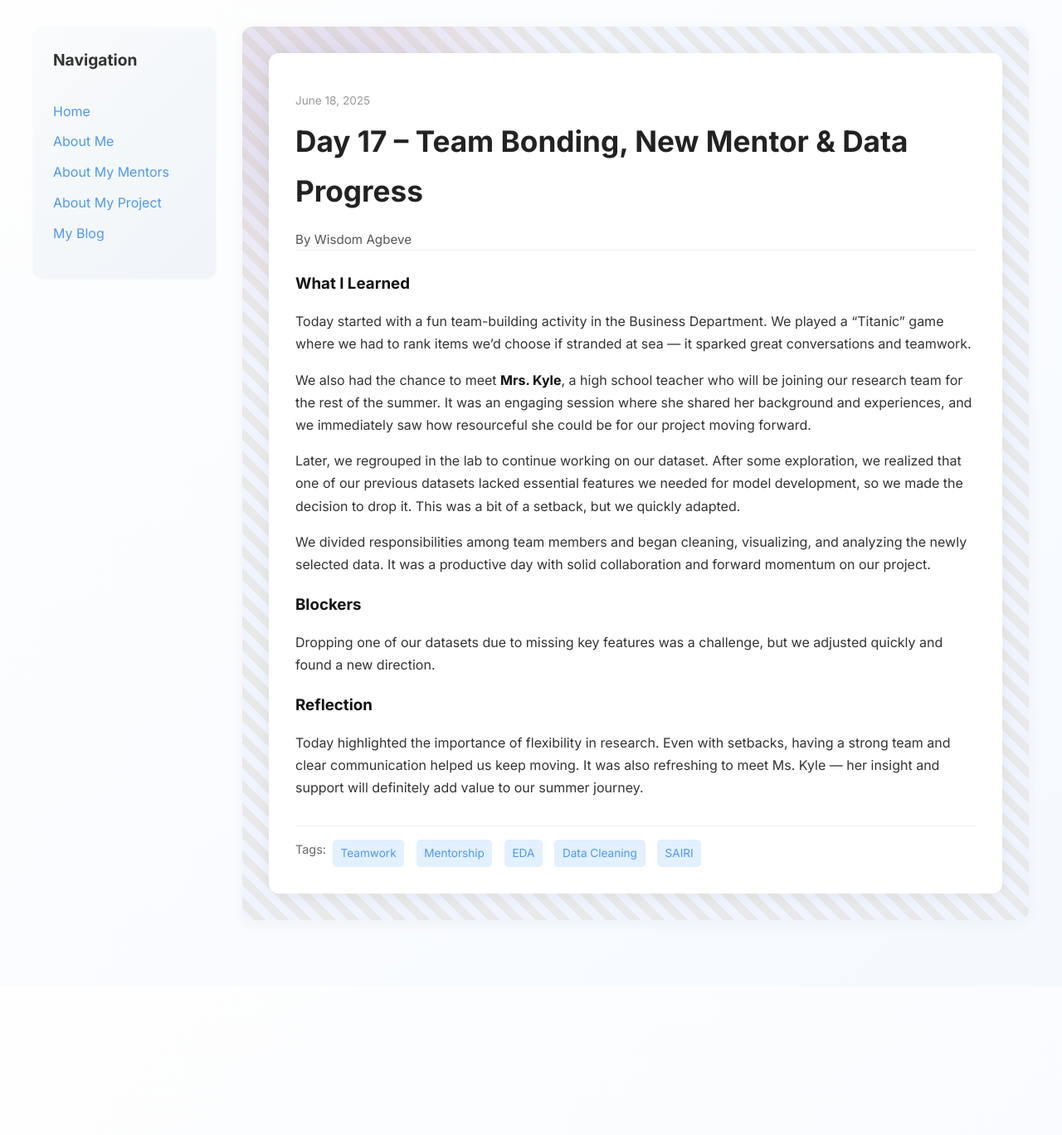
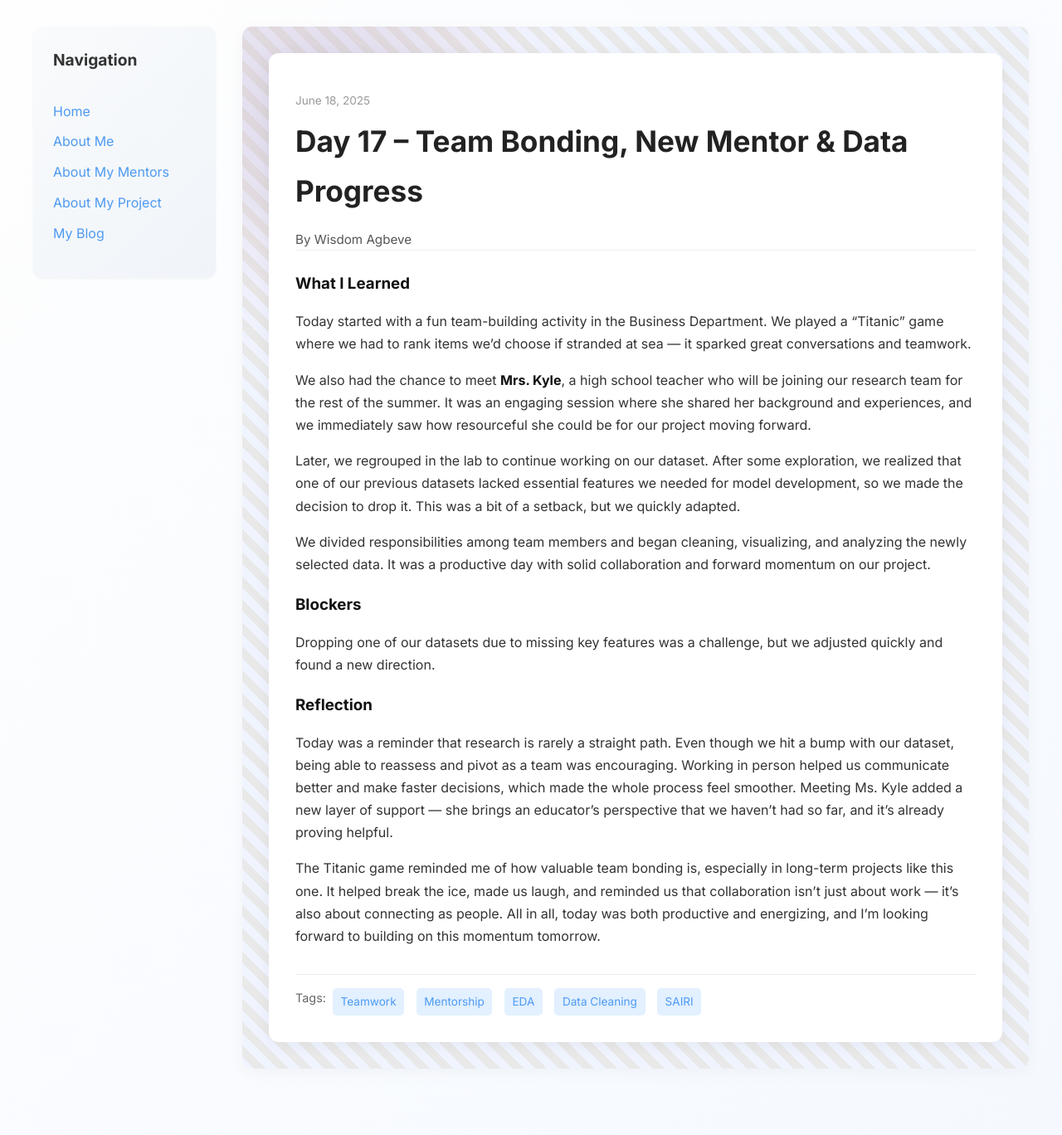
Before and after one commit to wisdomagbeve01/wisdomagbeve01.github.io, a Jekyll site: the page built from _posts/2025-06-18-day-17.md, in a window 1280 px wide. Shown: the whole page at 83% size. Built offline with Jekyll 4.4.1, drawn with Linux system fonts in a browser that asks for light colours; before the commit the page ends 1189 px from its top, so only the background shows below that.

Commit message:
Update 2025-06-18-day-17.md

```diff
--- a/_posts/2025-06-18-day-17.md
+++ b/_posts/2025-06-18-day-17.md
@@ -19,5 +19,7 @@ blockers: |
   Dropping one of our datasets due to missing key features was a challenge, but we adjusted quickly and found a new direction.
 
 reflection: |
-  Today highlighted the importance of flexibility in research. Even with setbacks, having a strong team and clear communication helped us keep moving. It was also refreshing to meet Ms. Kyle — her insight and support will definitely add value to our summer journey.
+  Today was a reminder that research is rarely a straight path. Even though we hit a bump with our dataset, being able to reassess and pivot as a team was encouraging. Working in person helped us communicate better and make faster decisions, which made the whole process feel smoother. Meeting Ms. Kyle added a new layer of support — she brings an educator's perspective that we haven’t had so far, and it’s already proving helpful.
+
+  The Titanic game reminded me of how valuable team bonding is, especially in long-term projects like this one. It helped break the ice, made us laugh, and reminded us that collaboration isn't just about work — it’s also about connecting as people. All in all, today was both productive and energizing, and I’m looking forward to building on this momentum tomorrow.
 ---
```
